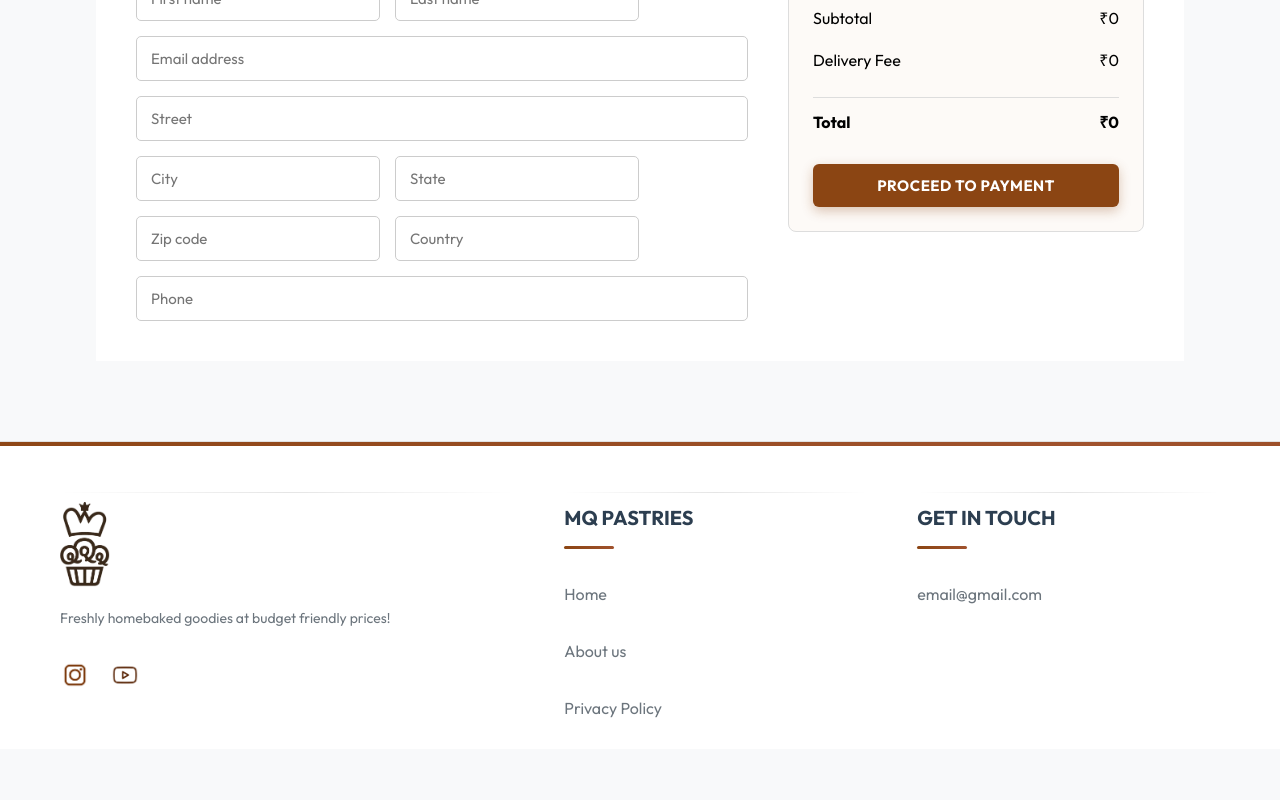
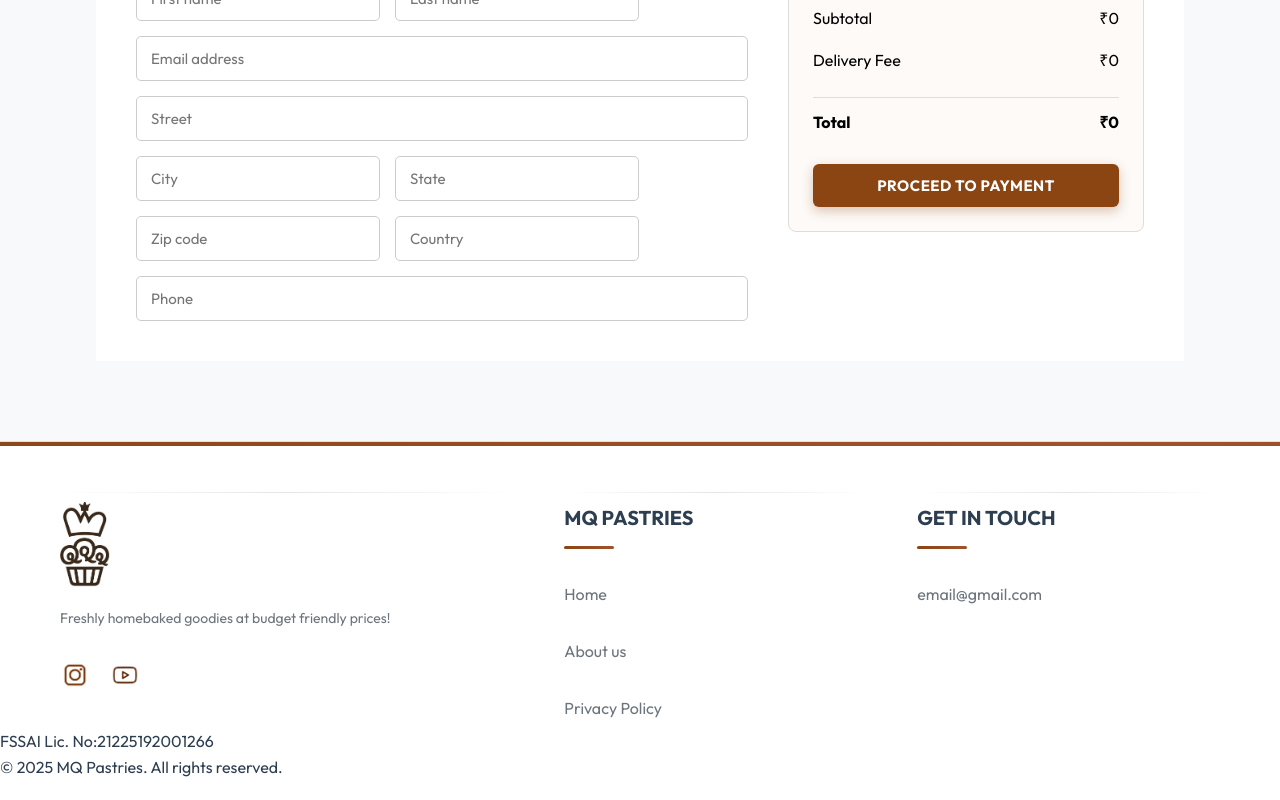
Before and after one commit to sam-cant-code/MQ-Pastries, a React (Vite) app in the folder frontend/: page /order in a window 1280 px wide. Shown: the part 297-1097 px from the top of the page. Before the commit the page ends 1046 px from the top, so only its background shows below. Built offline with nearby package versions, Linux system fonts and the light colour scheme; no server answers.

Commit message:
Update Footer.jsx

```diff
--- a/frontend/src/components/Footer/Footer.jsx
+++ b/frontend/src/components/Footer/Footer.jsx
@@ -4,7 +4,7 @@
 
 const Footer = () => {
   return (
-      <div className="footer" id="footer"> {/* Add ID here */}
+    <div className="footer" id="footer">
       <div className="footer-content">
         <div className="footer-content-left">
           <img className="footer-logo" src={assets.logo} alt="Logo" />
@@ -12,7 +12,6 @@
           <div className="footer-social-icons">
             <img src={assets.instagram_icon} alt="Instagram" />
             <img src={assets.youtube_icon} alt="YouTube" />
-              {/* Optional: Add fallback or remove empty <img> */}
           </div>
         </div>
         <div className="footer-content-center">
@@ -30,6 +29,19 @@
           </ul>
         </div>
       </div>
+
+      {/* FSSAI Section */}
+      <div className="footer-fssai">
+        <div className="fssai-info">
+          <span className="fssai-label">FSSAI Lic. No:</span>
+          <span className="fssai-number">21225192001266</span>
+        </div>
+      </div>
+
+      {/* Copyright Section */}
+      <div className="footer-bottom">
+        <p>&copy; 2025 MQ Pastries. All rights reserved.</p>
+      </div>
     </div>
   )
 }
```
Lines whose indentation alone changed are shown as unchanged.
